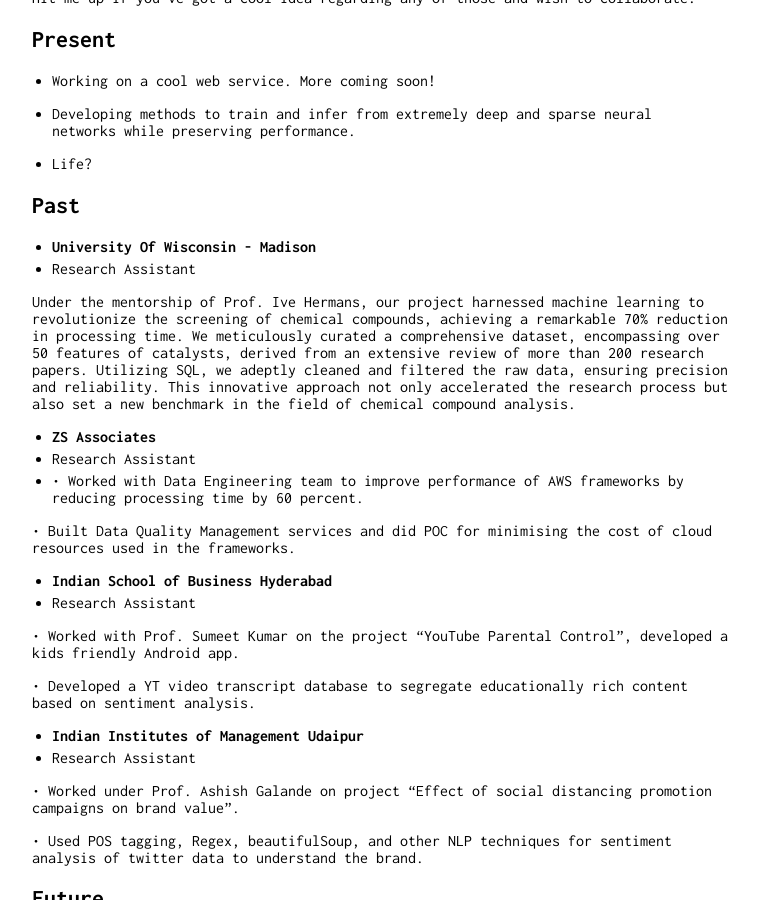
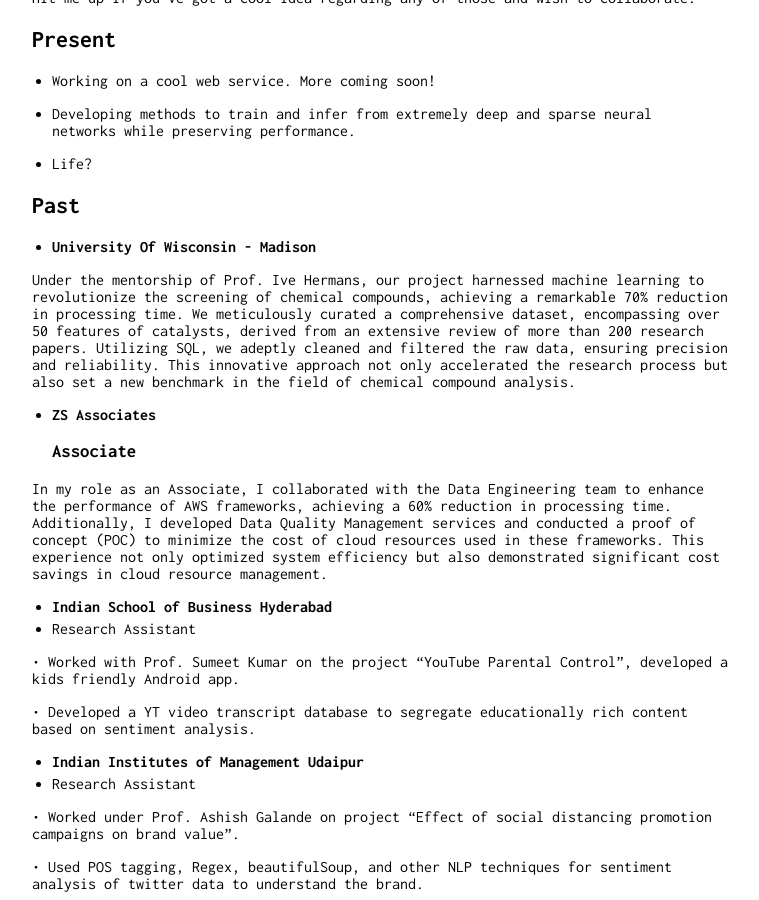
Before and after one commit to hotshott22/portfolio, a Jekyll site: the page built from index.md, in a window 1280 px wide and 900 px high, scrolled down 371 px. Shown: the whole window, without its empty margins (258-1017 px from the left). Built offline with Jekyll 4.4.1, drawn with Linux system fonts in a browser that asks for light colours; nearby versions of some CDN libraries.

Commit message:
Update index.md

```diff
--- a/index.md
+++ b/index.md
@@ -26,17 +26,15 @@ Hit me up if you've got a cool idea regarding any of those and wish to collabora
 ## Past
 
 * **University Of Wisconsin - Madison**
-* Research Assistant
+
 
 Under the mentorship of Prof. Ive Hermans, our project harnessed machine learning to revolutionize the screening of chemical compounds, achieving a remarkable 70% reduction in processing time. We meticulously curated a comprehensive dataset, encompassing over 50 features of catalysts, derived from an extensive review of more than 200 research papers. Utilizing SQL, we adeptly cleaned and filtered the raw data, ensuring precision and reliability. This innovative approach not only accelerated the research process but also set a new benchmark in the field of chemical compound analysis.
 
 
 * **ZS Associates**
-* Research Assistant
-*
-• Worked with Data Engineering team to improve performance of AWS frameworks by reducing processing time by 60 percent.
+### Associate
 
-• Built Data Quality Management services and did POC for minimising the cost of cloud resources used in the frameworks.
+In my role as an Associate, I collaborated with the Data Engineering team to enhance the performance of AWS frameworks, achieving a 60% reduction in processing time. Additionally, I developed Data Quality Management services and conducted a proof of concept (POC) to minimize the cost of cloud resources used in these frameworks. This experience not only optimized system efficiency but also demonstrated significant cost savings in cloud resource management.
 
 
 * **Indian School of Business	Hyderabad**
```
